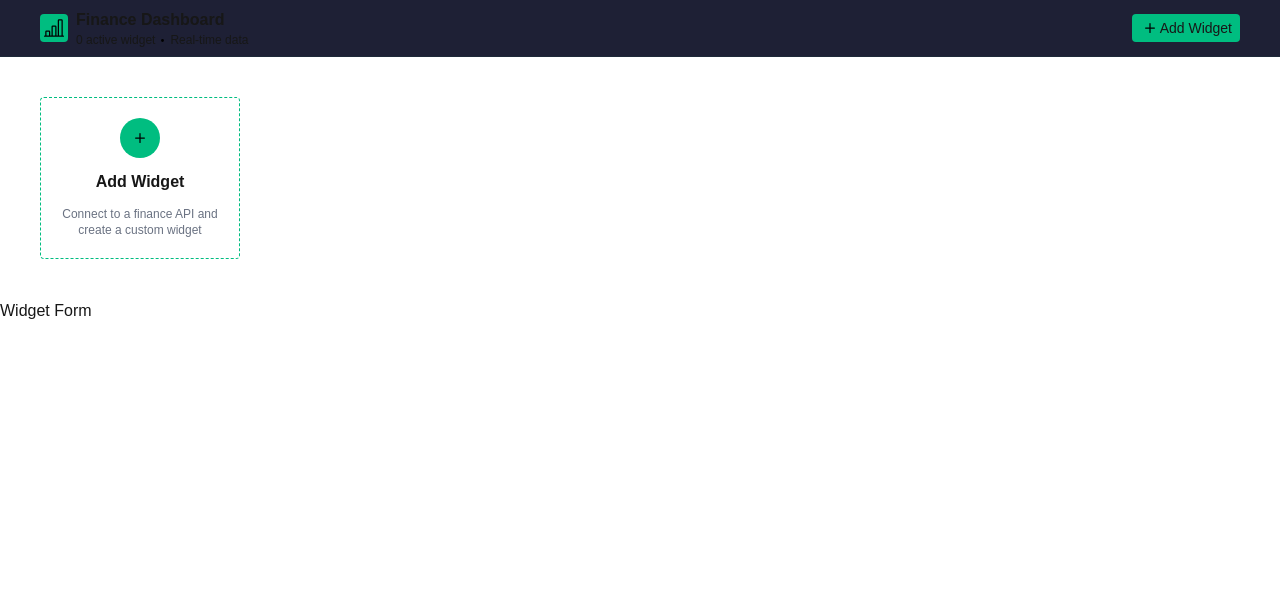
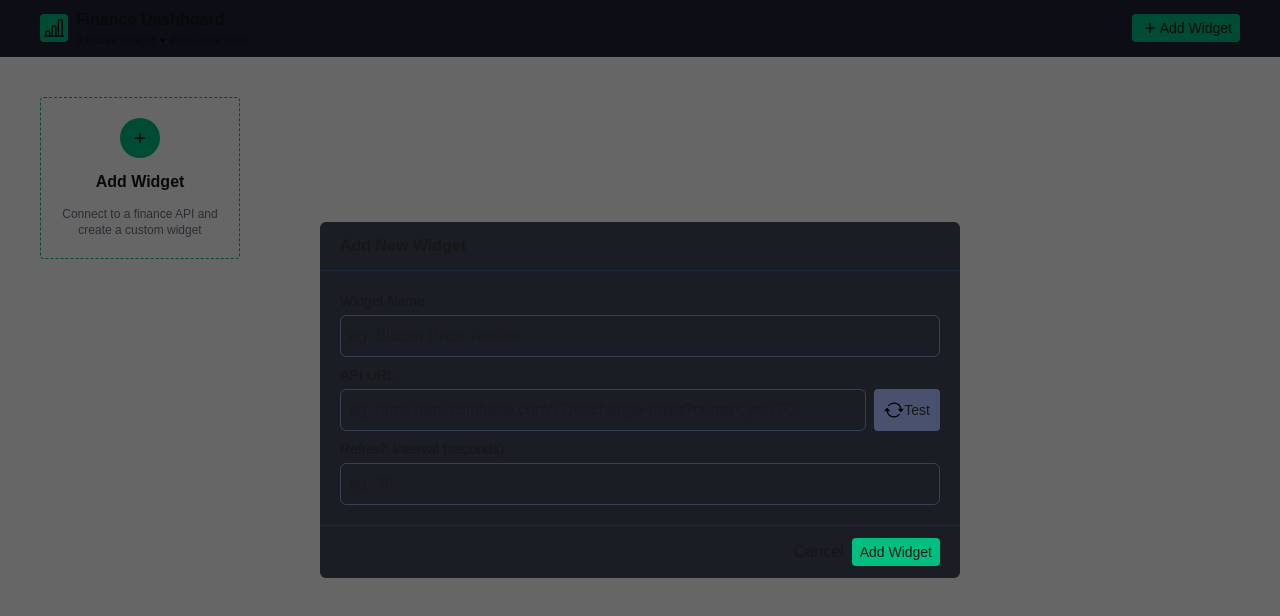
Before and after one commit to Navneetanavie/FinBoard_Groww, a Next.js app: page / in a window 1280 px wide. Both pictures are taken after a click on the button "Add Widget". Shown: the top 616 px of the page. Built offline with nearby package versions, Linux system fonts and the light colour scheme.

Commit message:
Add WidgetForm

```diff
--- a/app/components/AddWidget.tsx
+++ b/app/components/AddWidget.tsx
@@ -3,8 +3,8 @@ import { Plus } from "react-bootstrap-icons";
 
 export const AddWidget = ({ onAddWidget }: { onAddWidget?: () => void }) => {
   return (
-    <div className="border border-dashed border-[var(--primary)] px-2 py-5 rounded flex flex-col gap-3 items-center justify-center w-50">
-      <button className="bg-primary w-10 h-10 rounded-full cursor-pointer flex items-center justify-center" onClick={onAddWidget}><Plus size={20} /></button>
+    <div className="border border-dashed border-[var(--secondary)] px-2 py-5 rounded flex flex-col gap-3 items-center justify-center w-50">
+      <button className="bg-secondary w-10 h-10 rounded-full cursor-pointer flex items-center justify-center" onClick={onAddWidget}><Plus size={20} /></button>
       <div className="text-center font-bold">Add Widget</div>
       <div className="text-xs text-center text-gray-500">
         Connect to a finance API and create a custom widget
--- /dev/null
+++ b/app/components/FieldsForm.tsx
@@ -0,0 +1,56 @@
+import { extractPaths } from "../helpers";
+import { selectedField, Fields } from "./WidgetForm";
+import { Plus, X } from 'react-bootstrap-icons'
+
+export const FieldsForm = ({ data, selectedFields, onFormChange }: { data: any, selectedFields: selectedField[], onFormChange: ({ key, _value }: { key: string, _value: any }) => void }) => {
+  const paths = extractPaths({ obj: data });
+  const handleAddField = (path: selectedField) => {
+    if (selectedFields.some((field) => field.path === path.path)) return;
+    onFormChange({ key: Fields.FIELDS, _value: [...selectedFields, path] });
+  }
+
+  const handleRemoveField = (path: selectedField) => {
+    onFormChange({ key: Fields.FIELDS, _value: selectedFields.filter((field) => field.path !== path.path) });
+  };
+  return (
+    <>
+      <div className="text-sm mb-1"> Select Fields to display
+        <div className="text-xs mb-1"> Display Mode
+          <div className="flex gap-2">
+            <button className="button-secondary"> Card </button>
+            <button className="button-secondary"> Table </button>
+            <button className="button-secondary"> Chart </button>
+          </div>
+        </div>
+      </div>
+      <div>
+        <div className="text-sm mb-1">Search Fields</div>
+        <input className="input-primary" type="text" placeholder="Search for fields..." />
+        <input type="checkbox" className="ml-2" />
+        <label className="text-xs">Show arrays only (for table view)</label>
+      </div>
+      <div>
+        <div className="text-sm mb-1">Available Fields</div>
+        <div className="max-h-30 overflow-y-scroll flex flex-col gap-1">
+          {paths.map((path: any) => (
+            <div key={path.path} className="flex items-center gap-2">
+              <button className="button-secondary" onClick={() => handleAddField(path)}><Plus size={20} /></button>
+              <label>{path.path}</label>
+            </div>
+          ))}
+        </div>
+      </div>
+      <div>
+        <div className="text-sm mb-1">Selected Fields</div>
+        <div className="max-h-30 overflow-y-scroll flex flex-col gap-1">
+          {selectedFields.map((field: selectedField) => (
+            <div key={field.path} className="flex items-center gap-2">
+              <button className="button-secondary" onClick={() => handleRemoveField(field)}><X size={20} /></button>
+              <label>{field.path}</label>
+            </div>
+          ))}
+        </div>
+      </div>
+    </>
+  )
+}
--- a/app/components/Navbar.tsx
+++ b/app/components/Navbar.tsx
@@ -4,14 +4,14 @@ export const Navbar = ({ activeWidgets = 0, onAddWidget }: { activeWidgets?: num
   return (
     <div className="flex justify-between px-10 py-2 border-b border-gray-800 items-center bg-[#1e2035]">
       <div className="flex items-center">
-        <div className="bg-[var(--primary)] p-1 rounded align-items-center h-fit"><BarChartLine size={20} /></div>
+        <div className="bg-[var(--secondary)] p-1 rounded align-items-center h-fit"><BarChartLine size={20} /></div>
         <div>
           <div className="text-l font-bold px-2">Finance Dashboard</div>
           <div className="text-xs px-2 flex items-center">{activeWidgets} active widget <Dot size={15} />Real-time data</div>
         </div>
 
       </div>
-      <button className="flex items-center bg-primary px-2 py-1 rounded align-items-center h-fit cursor-pointer text-sm" onClick={onAddWidget}><Plus size={20} />Add Widget</button>
+      <button className="button-primary" onClick={onAddWidget}><Plus size={20} />Add Widget</button>
     </div >
   );
 };
--- a/app/components/WidgetForm.tsx
+++ b/app/components/WidgetForm.tsx
@@ -1,7 +1,89 @@
+"use client";
+import { useState } from "react";
+import { ArrowRepeat, Eye } from "react-bootstrap-icons";
+import { FieldsForm } from "./FieldsForm";
+
+enum DisplayMode {
+  TABLE = "table",
+  CHART = "chart",
+  CARD = "card"
+}
+
+export enum Fields {
+  NAME = "name",
+  URL = "url",
+  REFRESH_INTERVAL = "refreshInterval",
+  DISPLAY_MODE = "displayMode",
+  FIELDS = "fields"
+}
+
+export type selectedField = {
+  path: string;
+  value: any;
+  type: string;
+}
+
+type value = {
+  [Fields.NAME]: string;
+  [Fields.URL]: string;
+  [Fields.REFRESH_INTERVAL]: number;
+  [Fields.DISPLAY_MODE]: DisplayMode;
+  [Fields.FIELDS]: selectedField[];
+}
+
+const initialData: value = {
+  [Fields.NAME]: "",
+  [Fields.URL]: "",
+  [Fields.REFRESH_INTERVAL]: 0,
+  [Fields.DISPLAY_MODE]: DisplayMode.TABLE,
+  [Fields.FIELDS]: []
+}
+
 export const WidgetForm = () => {
+  const [value, setValue] = useState<value>(initialData);
+  const [data, setData] = useState<any>();
+
+  const updateValue = ({ key, _value }: { key: string; _value: value[keyof value] }) => {
+    setValue((prev) => ({ ...prev, [key]: _value }));
+  }
+
+  const handleTest = async () => {
+    try {
+      const res = await fetch(value[Fields.URL]);
+      const data = await res.json();
+      setData(data);
+    } catch (e) {
+      console.log(e);
+    }
+  }
   return (
-    <div>
-      <h1>Widget Form</h1>
+    <div className="absolute inset-0 bg-black/60 flex items-center justify-center">
+      <div className="w-160 bg-primary rounded-md">
+        <div className="border-b border-gray-800 px-5 py-3 text-l font-semibold">Add New Widget</div>
+        <div className=" flex flex-col gap-2 p-5 max-h-[calc(100vh-200px)] overflow-y-auto">
+          <div>
+            <div className="text-sm mb-1">Widget Name</div>
+            <input onChange={(e) => updateValue({ key: Fields.NAME, _value: e.target.value })} className="input-primary" type="text" placeholder="eg. Bitcoin Price Tracker" />
+          </div>
+          <div>
+            <div className="text-sm mb-1">API URL</div>
+            <div className="flex gap-2">
+              <input onChange={(e) => updateValue({ key: Fields.URL, _value: e.target.value })} className="input-primary" type="text" placeholder="eg. https://api.coinbase.com/v2/exchange-rates?currency=BTC" />
+              <button onClick={handleTest} className={value[Fields.URL] ? "button-primary" : "button-secondary"} style={{ height: "auto", padding: "0 10px" }} disabled={!value[Fields.URL]}><ArrowRepeat size={20} />Test</button>
+            </div>
+            {data && <div className="text-xs text-green-500 flex items-center gap-1 mt-1"> <Eye size={15} />API connection successful! 1 top-level fields found.</div>}
+          </div>
+          <div>
+            <div className="text-sm mb-1">Refresh Interval (seconds)</div>
+            <input onChange={(e) => updateValue({ key: Fields.REFRESH_INTERVAL, _value: Number(e.target.value) })} className="input-primary" type="number" placeholder="eg. 30" />
+          </div>
+          {data && <FieldsForm data={data} selectedFields={value[Fields.FIELDS]} onFormChange={updateValue} />}
+        </div>
+        <div className="flex justify-end border-t border-gray-800 px-5 py-3">
+          <button className="mr-2">Cancel</button>
+          <button className="button-primary">Add Widget</button>
+        </div>
+      </div>
     </div>
   );
 };
--- a/app/globals.css
+++ b/app/globals.css
@@ -3,7 +3,8 @@
 :root {
   --background: #ffffff;
   --foreground: #171717;
-  --primary: #00bd80;
+  --secondary: #00bd80;
+  --primary: #1b1d25
 }
 
 @theme inline {
@@ -27,10 +28,26 @@ body {
   font-family: Arial, Helvetica, sans-serif;
 }
 
+.bg-secondary {
+  background-color: var(--secondary);
+}
+
 .bg-primary {
   background-color: var(--primary);
 }
 
-.bg-primary:hover {
+.bg-secondary:hover {
   background-color: #008858;
 }
+
+.input-primary {
+  @apply w-full border border-gray-700 rounded-md p-2 focus:border-[var(--secondary)] focus:outline-none;
+}
+
+.button-primary {
+  @apply flex items-center bg-[var(--secondary)] hover:bg-[#008858] px-2 py-1 rounded h-fit cursor-pointer text-sm;
+}
+
+.button-secondary {
+  @apply flex items-center bg-[#4a516e] hover:bg-[#282e46] px-2 py-1 rounded h-fit cursor-pointer text-sm;
+}
--- /dev/null
+++ b/app/helpers.ts
@@ -0,0 +1,15 @@
+export const extractPaths = ({ obj, prefix = "", result = [] }: { obj: any, prefix?: string, result?: any }) => {
+  for (const key in obj) {
+    const path = prefix ? `${prefix}.${key}` : key;
+    if (obj[key] !== null && typeof obj[key] === "object" && !Array.isArray(obj[key])) {
+      extractPaths({ obj: obj[key], prefix: path, result });
+    } else {
+      result.push({
+        path,
+        value: obj[key],
+        type: Array.isArray(obj[key]) ? "array" : typeof obj[key]
+      });
+    }
+  }
+  return result;
+}
```
